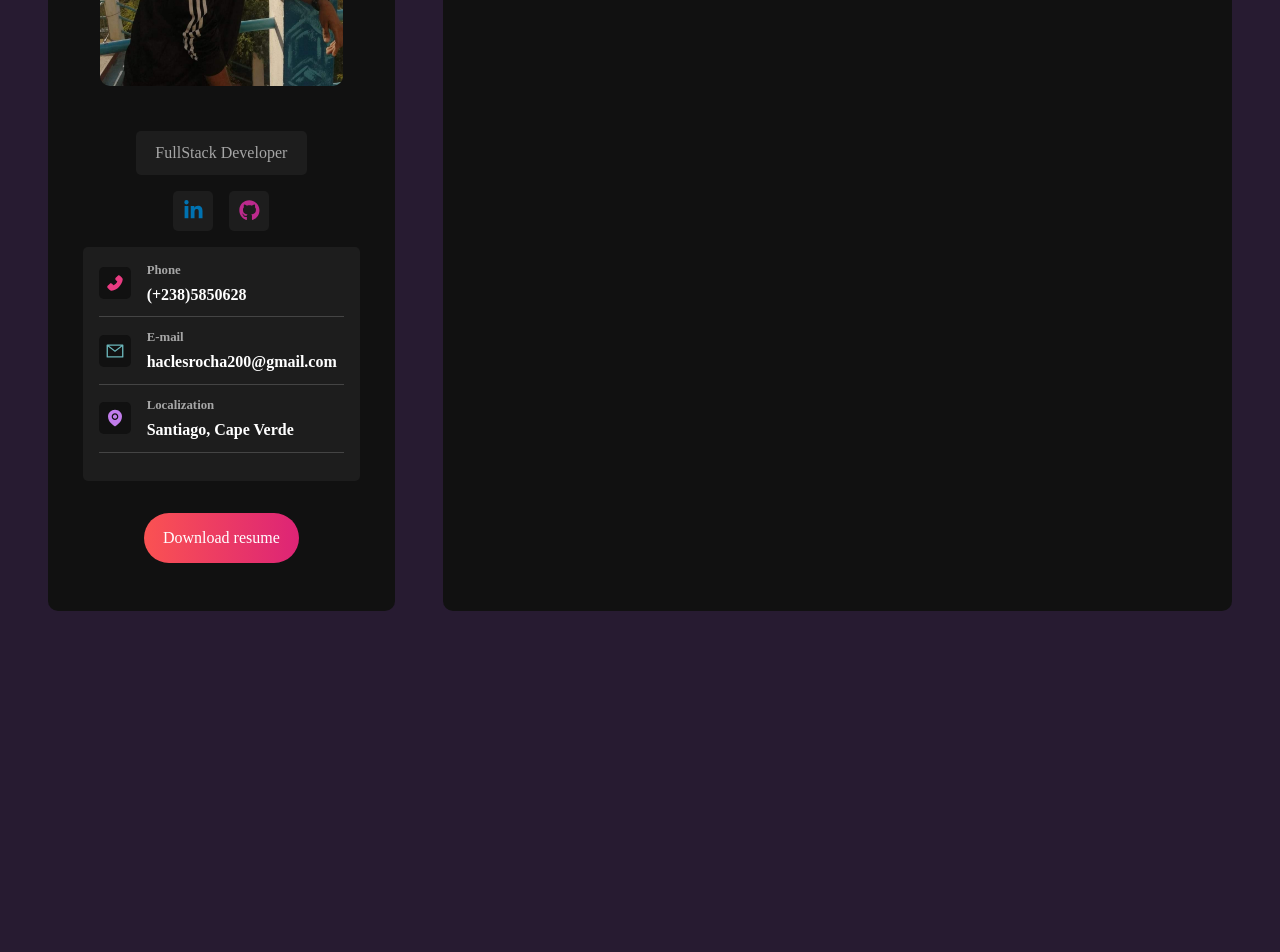
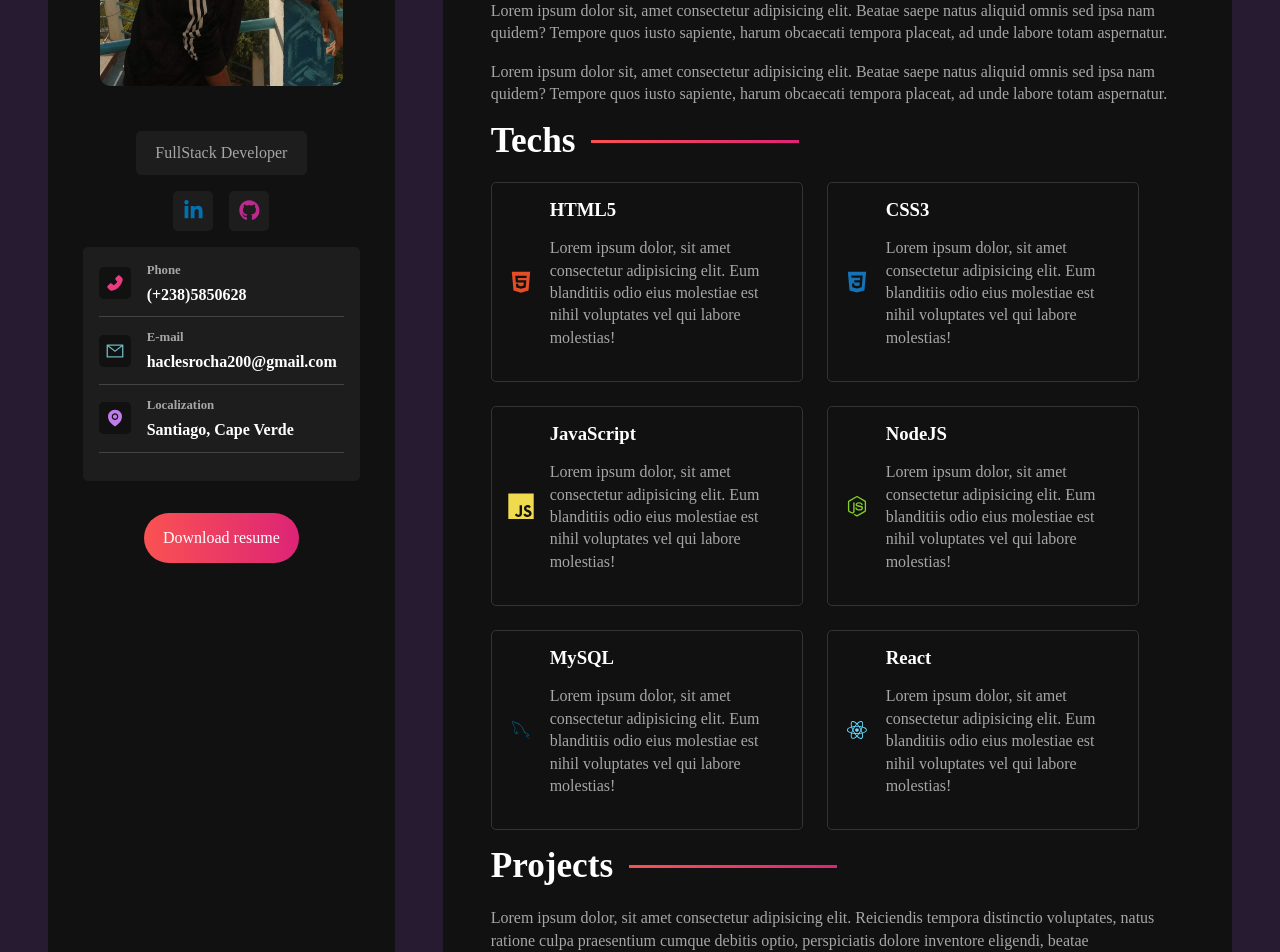
Before and after one commit to hacles100/Portifolio-React, a React (Vite) app in the folder portifolio/: page / in a window 1280 px wide. Shown: the part 360-1312 px from the top of the page. Before the commit the page ends 1019 px from the top, so only its background shows below. Built offline with nearby package versions, Linux system fonts and the light colour scheme.

Commit message:
project 90%

```diff
--- /dev/null
+++ b/portifolio/src/components/About.jsx
@@ -0,0 +1,26 @@
+import React from "react";
+
+const About = () => {
+
+    return(
+        <section className="about">
+            <h2>About</h2>
+            <p>
+               Lorem ipsum dolor sit, amet consectetur adipisicing elit.
+               Beatae saepe natus aliquid omnis sed ipsa nam quidem?
+               Tempore quos iusto sapiente, harum obcaecati tempora placeat,
+               ad unde labore totam aspernatur.
+            </p>
+
+            <p>
+               Lorem ipsum dolor sit, amet consectetur adipisicing elit.
+               Beatae saepe natus aliquid omnis sed ipsa nam quidem?
+               Tempore quos iusto sapiente, harum obcaecati tempora placeat,
+               ad unde labore totam aspernatur.
+            </p>
+
+        </section>
+    )
+}
+
+export default About;
--- a/portifolio/src/components/MainContent.jsx
+++ b/portifolio/src/components/MainContent.jsx
@@ -1,10 +1,18 @@
 import React from "react";
 import '../styles/components/maincontent.sass'
+
+import About from "./About";
+import Project from "./Project";
+import Tech from "./Tech";
 
 const MainContent = () => {
 
     return(
-        <main id="main-content">Main Content</main>
+        <main id="main-content">
+            <About/>
+            <Tech/>
+            <Project/>
+        </main>
     )
 }
 
--- /dev/null
+++ b/portifolio/src/components/Project.jsx
@@ -0,0 +1,20 @@
+import React from "react";
+
+const Project = () => {
+
+    return(
+        <section className="projects">
+            <h2>Projects</h2>
+
+            <p>Lorem ipsum dolor, sit amet consectetur adipisicing elit.
+               Reiciendis tempora distinctio voluptates, natus ratione culpa
+               praesentium cumque debitis optio, perspiciatis dolore inventore eligendi,
+               beatae necessitatibus. Corporis magnam beatae quo. Modi?
+            </p>
+
+            <a href="#" className="btn">See Projects</a>
+        </section>
+    )
+}
+
+export default Project;
--- /dev/null
+++ b/portifolio/src/components/Tech.jsx
@@ -0,0 +1,46 @@
+import React from "react";
+import {
+    DiHtml5,
+    DiCss3,
+    DiJsBadge,
+    DiNodejsSmall,
+    DiMysql,
+    DiReact
+} from 'react-icons/di'
+
+import '../styles/components/tech.sass'
+
+
+const technologies = [
+    {id: "html", name: "HTML5", icon: <DiHtml5/>},
+    {id: "css", name: "CSS3", icon: <DiCss3/>},
+    {id: "js", name: "JavaScript", icon: <DiJsBadge/>},
+    {id: "node", name: "NodeJS", icon: <DiNodejsSmall/>},
+    {id: "mysql", name: "MySQL", icon: <DiMysql/>},
+    {id: "react", name: "React", icon: <DiReact/>},
+];
+
+
+const Tech = () => {
+
+    return(
+        <section className="techs">
+            <h2>Techs</h2>
+
+            <div className="techs-grid">
+                {technologies.map((tech) => (
+                  <div className="techs-card" id={tech.id} key={tech.id}>
+                    {tech.icon}
+                    <div className="techs-info">
+                        <h3>{tech.name}</h3>
+                        <p>Lorem ipsum dolor, sit amet consectetur adipisicing elit.
+                          Eum blanditiis odio eius molestiae est nihil voluptates vel qui labore molestias!</p>
+                    </div>
+                  </div>
+                ))}
+            </div>
+        </section>
+    )
+}
+
+export default Tech;
--- a/portifolio/src/styles/components/maincontent.sass
+++ b/portifolio/src/styles/components/maincontent.sass
@@ -1,7 +1,32 @@
 @use '../variables'
+@use '../mixins'
 
 #main-content
     background-color: variables.$bg-color
     flex: 2 1 0
     border-radius: variables.$container-border-radius
     padding: 3rem
+
+    section
+        display: flex
+        flex-direction: column
+
+    h2
+        color: variables.$text-color
+        font-size: 2.2rem
+        margin-bottom: 1.3rem
+        @include mixins.center
+        justify-content: start
+        gap: 1rem
+
+        &:after
+            @include mixins.gradient-border
+
+    p
+      color: variables.$text-color-secondary
+      margin-bottom: 1rem
+      line-height: 1.4rem
+
+    .btn
+        @include mixins.btn
+        align-self: start
--- /dev/null
+++ b/portifolio/src/styles/components/tech.sass
@@ -0,0 +1,49 @@
+@use '../variables'
+@use '../mixins'
+
+.techs
+    margin-bottom: 1rem
+
+    .techs-grid
+        display: flex
+        flex-wrap: wrap
+        gap: 1.5rem
+
+        .techs-card
+            @include mixins.center
+            gap: 1rem
+            padding: 1rem
+            border: 1px solid #333
+            width: 45%
+            border-radius: variables.$card-border-radius
+
+            h3
+                color: variables.$text-color
+                margin-bottom: 1rem
+
+            svg
+                font-size: 6rem
+
+        #html
+            svg
+                color: #e44d26
+
+        #css
+            svg
+                color: #1572b6
+
+        #js
+            svg
+                color: #f0db4f
+
+        #node
+            svg
+                color: #83cd29
+
+        #mysql
+            svg
+                color: #00618a
+
+        #react
+            svg
+                color: #61dafb
--- a/portifolio/src/styles/mixins.sass
+++ b/portifolio/src/styles/mixins.sass
@@ -12,3 +12,9 @@
    background: variables.$gradient
    text-decoration: none
    border-radius: 3rem
+
+@mixin gradient-border
+    content: ""
+    background: variables.$gradient
+    height: 3px
+    width: 30%
```
